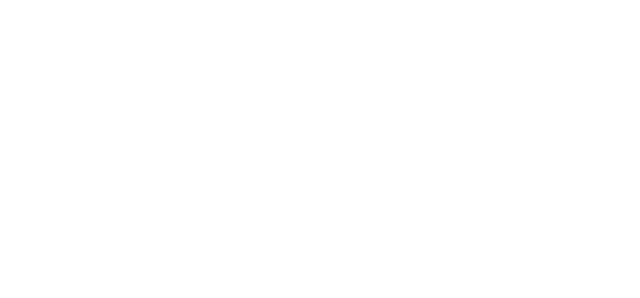
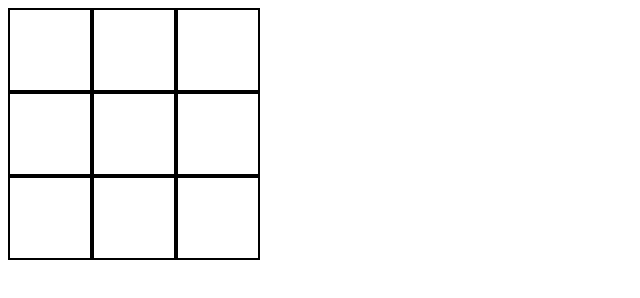
Before and after one commit to SAURAVMITTAL15/Tic-Tack-Toe-Game, a plain HTML site: page index.html in a window 1280 px wide. Shown: the whole page, without its empty margins (0-640 px from the left). Drawn offline with Linux system fonts and the light colour scheme.

Commit message:
create rows and columns

```diff
--- a/index.html
+++ b/index.html
@@ -4,8 +4,39 @@
     <meta charset="UTF-8">
     <meta name="viewport" content="width=device-width, initial-scale=1.0">
     <title>Tic-Tack-Toe Game</title>
+    <style>
+        .col{
+            height: 80px;
+            width: 80px;
+            /* border: 2px dotted rgb(14, 14, 14); */
+            border-width: 2px;
+            border-style: double;
+            border-color: black;
+        }
+        .row{
+            display: flex;
+        }
+    </style>
 </head>
 <body>
-
+    <div class="container">
+        <div class="rid">
+            <div class="row">
+                <div class="col"></div>
+                <div class="col"></div>
+                <div class="col"></div>
+            </div>
+            <div class="row">
+                <div class="col"></div>
+                <div class="col"></div>
+                <div class="col"></div>
+            </div>
+            <div class="row">
+                <div class="col"></div>
+                <div class="col"></div>
+                <div class="col"></div>
+            </div>
+        </div>
+    </div>
 </body>
 </html>
```
